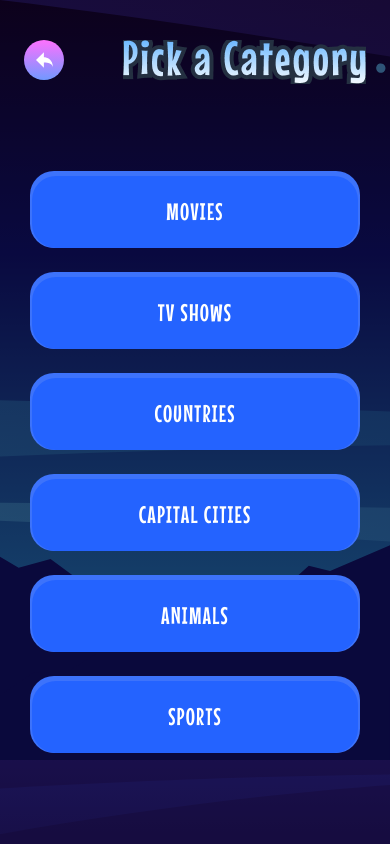
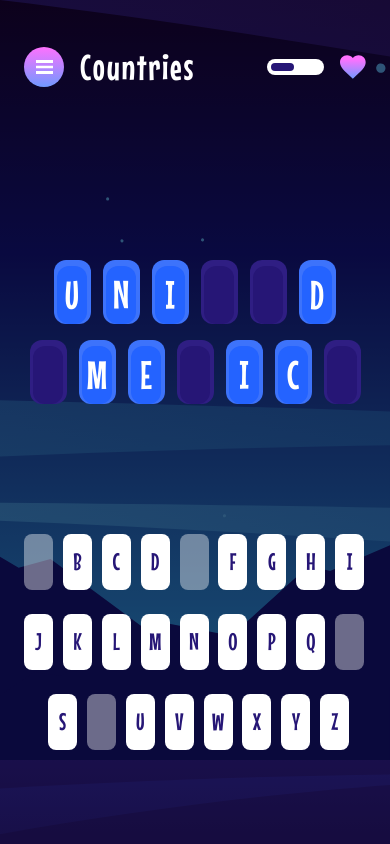
Before and after one commit to Philip-Machar/Hangman, a React (Vite) app: page / in a window 390 px wide. Built offline with nearby package versions, Linux system fonts and the light colour scheme.

Commit message:
Complete game page tablet

```diff
--- a/src/App.jsx
+++ b/src/App.jsx
@@ -8,8 +8,8 @@ const App = () => {
     <div>
       {/* <Homepage /> */}
       {/* <HowToPlayPage /> */}
-      <Categories />
-      {/* <GamePage /> */}
+      {/* <Categories /> */}
+      <GamePage />
     </div>
   )
 }
--- a/src/pages/GamePage.jsx
+++ b/src/pages/GamePage.jsx
@@ -4,70 +4,70 @@ import YouWin from "../components/YouWin"
 
 const GamePage = () => {
   return (
-    <div className="bg-[url(/assets/images/background-mobile.svg)] bg-cover bg-center h-screen relative flex flex-col items-center">
+    <div className="bg-[url(/assets/images/background-mobile.svg)] md:bg-[url(/assets/images/background-tablet.svg)] bg-cover bg-center h-screen relative flex flex-col items-center">
       <div class="absolute inset-0 bg-black/50"></div>
       {/* <div class="absolute inset-0 bg-black/60 z-20"></div> */}
       {/* <Paused /> */}
       {/* <YouWin /> */}
       {/* <YouLose /> */}
       {/* Head */}
-      <div className="absolute top-[40px] px-6 flex justify-between w-full">
-        <div className="flex items-center gap-4">
-            <div className="bg-gradient-to-b from-[#FE71FE] to-[#7199FF] w-[40px] h-[40px] rounded-full flex justify-center items-center relative">
-                <img src="/assets/images/icon-menu.svg" width="17px" alt="back icon" />
+      <div className="absolute top-[40px] md:top-[78px] px-6 md:px-12 flex justify-between w-full">
+        <div className="flex items-center gap-4 md:gap-8">
+            <div className="bg-gradient-to-b from-[#FE71FE] to-[#7199FF] w-[40px] h-[40px] md:w-[64px] md:h-[64px] rounded-full flex justify-center items-center relative">
+                <img src="/assets/images/icon-menu.svg" alt="back icon" className="w-[17px] md:w-[25px]" />
             </div>
-            <div className="text-white text-[36px]">Countries</div>
+            <div className="text-white text-[36px] md:text-[48px] tracking-wider">Countries</div>
         </div>
-        <div className="flex justify-center items-center gap-4">
-            <div className="w-[57px] h-[16px] bg-white rounded-3xl flex items-center">
-                <div className="bg-[#261676] w-[40%] h-[8px] rounded-3xl mx-1"></div>
+        <div className="flex justify-center items-center gap-4 md:gap-8">
+            <div className="w-[57px] h-[16px] md:w-[160px] md:h-[31px] bg-white rounded-3xl flex items-center">
+                <div className="bg-[#261676] w-[40%] h-[8px] md:w-[40%] md:h-[13px] rounded-3xl mx-1 md:mx-3"></div>
             </div>
-            <img src="/assets/images/icon-heart.svg" width="26px" alt="Heart icon" />
+            <img src="/assets/images/icon-heart.svg" alt="Heart icon" className="w-[26px] md:w-[53px]"/>
         </div>
       </div>
       {/* Guesses */}
-      <div className="flex flex-col gap-4 w-full px-6 items-center">
-        <div className="mt-40 grid grid-cols-7 gap-3 translate-x-6">
-            <div className="w-[37px] h-[64px] bg-[#3d73fb] flex justify-center rounded-xl relative">
-                <div className="w-[30px] h-[58px] bg-[#2463FF] rounded-xl text-white grid place-content-center text-[40px] absolute bottom-0">U</div>
+      <div className="flex flex-col gap-4 md:gap-6 w-full px-6 md:px-12 items-center mt-[100px]">
+        <div className="mt-40 grid grid-cols-7 gap-3 md:gap-20 translate-x-6">
+            <div className="w-[37px] h-[64px] md:w-[88px] md:h-[112px] bg-[#3d73fb] flex justify-center rounded-xl md:rounded-[30px] relative">
+                <div className="w-[30px] h-[58px] md:w-[78px] md:h-[105px] bg-[#2463FF] rounded-xl md:rounded-[30px] text-white grid place-content-center text-[40px] md:text-[64px] absolute bottom-0">U</div>
             </div>
-            <div className="w-[37px] h-[64px] bg-[#3d73fb] flex justify-center rounded-xl relative">
-                <div className="w-[30px] h-[58px] bg-[#2463FF] rounded-xl text-white grid place-content-center text-[40px] absolute bottom-0">N</div>
+            <div className="w-[37px] h-[64px] md:w-[88px] md:h-[112px] bg-[#3d73fb] flex justify-center rounded-xl md:rounded-[30px] relative">
+                <div className="w-[30px] h-[58px] md:w-[78px] md:h-[105px] bg-[#2463FF] rounded-xl md:rounded-[30px] text-white grid place-content-center text-[40px] md:text-[64px] absolute bottom-0">N</div>
             </div>
-            <div className="w-[37px] h-[64px] bg-[#3d73fb] flex justify-center rounded-xl relative">
-                <div className="w-[30px] h-[58px] bg-[#2463FF] rounded-xl text-white grid place-content-center text-[40px] absolute bottom-0">I</div>
+            <div className="w-[37px] h-[64px] md:w-[88px] md:h-[112px] bg-[#3d73fb] flex justify-center rounded-xl md:rounded-[30px] relative">
+                <div className="w-[30px] h-[58px] md:w-[78px] md:h-[105px] bg-[#2463FF] rounded-xl md:rounded-[30px] text-white grid place-content-center text-[40px] md:text-[64px] absolute bottom-0">I</div>
             </div>
-            <div className="w-[37px] h-[64px] bg-[#2f1e83] flex justify-center rounded-xl relative">
-                <div className="w-[30px] h-[58px] bg-[#261676] rounded-xl text-white grid place-content-center text-[40px] absolute bottom-0"></div>
+            <div className="w-[37px] h-[64px] md:w-[88px] md:h-[112px] bg-[#2f1e83] flex justify-center rounded-xl md:rounded-[30px] relative">
+                <div className="w-[30px] h-[58px] md:w-[78px] md:h-[105px] bg-[#261676] rounded-xl md:rounded-[30px] text-white grid place-content-center text-[40px] md:text-[64px] absolute bottom-0"></div>
             </div>
-            <div className="w-[37px] h-[64px] bg-[#2f1e83] flex justify-center rounded-xl relative">
-                <div className="w-[30px] h-[58px] bg-[#261676] rounded-xl text-white grid place-content-center text-[40px] absolute bottom-0"></div>
+            <div className="w-[37px] h-[64px] md:w-[88px] md:h-[112px] bg-[#2f1e83] flex justify-center rounded-xl md:rounded-[30px] relative">
+                <div className="w-[30px] h-[58px] md:w-[78px] md:h-[105px] bg-[#261676] rounded-xl md:rounded-[30px] text-white grid place-content-center text-[40px] md:text-[64px] absolute bottom-0"></div>
             </div>
-            <div className="w-[37px] h-[64px] bg-[#3d73fb] flex justify-center rounded-xl relative">
-                <div className="w-[30px] h-[58px] bg-[#2463FF] rounded-xl text-white grid place-content-center text-[40px] absolute bottom-0">D</div>
+            <div className="w-[37px] h-[64px] md:w-[88px] md:h-[112px] bg-[#3d73fb] flex justify-center rounded-xl md:rounded-[30px] relative">
+                <div className="w-[30px] h-[58px] md:w-[78px] md:h-[105px] bg-[#2463FF] rounded-xl md:rounded-[30px] text-white grid place-content-center text-[40px] md:text-[64px] absolute bottom-0">D</div>
             </div>
         </div>
-        <div className="grid grid-cols-7 gap-3">
-            <div className="w-[37px] h-[64px] bg-[#2f1e83] flex justify-center rounded-xl relative">
-                <div className="w-[30px] h-[58px] bg-[#261676] rounded-xl text-white grid place-content-center text-[40px] absolute bottom-0"></div>
+        <div className="grid grid-cols-7 gap-3 md:gap-12">
+            <div className="w-[37px] h-[64px] md:w-[88px] md:h-[112px] bg-[#2f1e83] flex justify-center rounded-xl md:rounded-[30px] relative">
+                <div className="w-[30px] h-[58px] md:w-[78px] md:h-[105px] bg-[#261676] rounded-xl md:rounded-[30px] text-white grid place-content-center text-[40px] md:text-[64px] absolute bottom-0"></div>
             </div>
-            <div className="w-[37px] h-[64px] bg-[#3d73fb] flex justify-center rounded-xl relative">
-                <div className="w-[30px] h-[58px] bg-[#2463FF] rounded-xl text-white grid place-content-center text-[40px] absolute bottom-0">M</div>
+            <div className="w-[37px] h-[64px] md:w-[88px] md:h-[112px] bg-[#3d73fb] flex justify-center rounded-xl md:rounded-[30px] relative">
+                <div className="w-[30px] h-[58px] md:w-[78px] md:h-[105px] bg-[#2463FF] rounded-xl md:rounded-[30px] text-white grid place-content-center text-[40px] md:text-[64px] absolute bottom-0">M</div>
             </div>
-            <div className="w-[37px] h-[64px] bg-[#3d73fb] flex justify-center rounded-xl relative">
-                <div className="w-[30px] h-[58px] bg-[#2463FF] rounded-xl text-white grid place-content-center text-[40px] absolute bottom-0">E</div>
+            <div className="w-[37px] h-[64px] md:w-[88px] md:h-[112px] bg-[#3d73fb] flex justify-center rounded-xl md:rounded-[30px] relative">
+                <div className="w-[30px] h-[58px] md:w-[78px] md:h-[105px] bg-[#2463FF] rounded-xl md:rounded-[30px] text-white grid place-content-center text-[40px] md:text-[64px] absolute bottom-0">E</div>
             </div>
-            <div className="w-[37px] h-[64px] bg-[#2f1e83] flex justify-center rounded-xl relative">
-                <div className="w-[30px] h-[58px] bg-[#261676] rounded-xl text-white grid place-content-center text-[40px] absolute bottom-0"></div>
+            <div className="w-[37px] h-[64px] md:w-[88px] md:h-[112px] bg-[#2f1e83] flex justify-center rounded-xl md:rounded-[30px] relative">
+                <div className="w-[30px] h-[58px] md:w-[78px] md:h-[105px] bg-[#261676] rounded-xl md:rounded-[30px] text-white grid place-content-center text-[40px] md:text-[64px] absolute bottom-0"></div>
             </div>
-            <div className="w-[37px] h-[64px] bg-[#3d73fb] flex justify-center rounded-xl relative">
-                <div className="w-[30px] h-[58px] bg-[#2463FF] rounded-xl text-white grid place-content-center text-[40px] absolute bottom-0">I</div>
+            <div className="w-[37px] h-[64px] md:w-[88px] md:h-[112px] bg-[#3d73fb] flex justify-center rounded-xl md:rounded-[30px] relative">
+                <div className="w-[30px] h-[58px] md:w-[78px] md:h-[105px] bg-[#2463FF] rounded-xl md:rounded-[30px] text-white grid place-content-center text-[40px] md:text-[64px] absolute bottom-0">I</div>
             </div>
-            <div className="w-[37px] h-[64px] bg-[#3d73fb] flex justify-center rounded-xl relative">
-                <div className="w-[30px] h-[58px] bg-[#2463FF] rounded-xl text-white grid place-content-center text-[40px] absolute bottom-0">C</div>
+            <div className="w-[37px] h-[64px] md:w-[88px] md:h-[112px] bg-[#3d73fb] flex justify-center rounded-xl md:rounded-[30px] relative">
+                <div className="w-[30px] h-[58px] md:w-[78px] md:h-[105px] bg-[#2463FF] rounded-xl md:rounded-[30px] text-white grid place-content-center text-[40px] md:text-[64px] absolute bottom-0">C</div>
             </div>
-            <div className="w-[37px] h-[64px] bg-[#2f1e83] flex justify-center rounded-xl relative">
-                <div className="w-[30px] h-[58px] bg-[#261676] rounded-xl text-white grid place-content-center text-[40px] absolute bottom-0"></div>
+            <div className="w-[37px] h-[64px] md:w-[88px] md:h-[112px] bg-[#2f1e83] flex justify-center rounded-xl md:rounded-[30px] relative">
+                <div className="w-[30px] h-[58px] md:w-[78px] md:h-[105px] bg-[#261676] rounded-xl md:rounded-[30px] text-white grid place-content-center text-[40px] md:text-[64px] absolute bottom-0"></div>
             </div>
         </div>
       </div>
```
